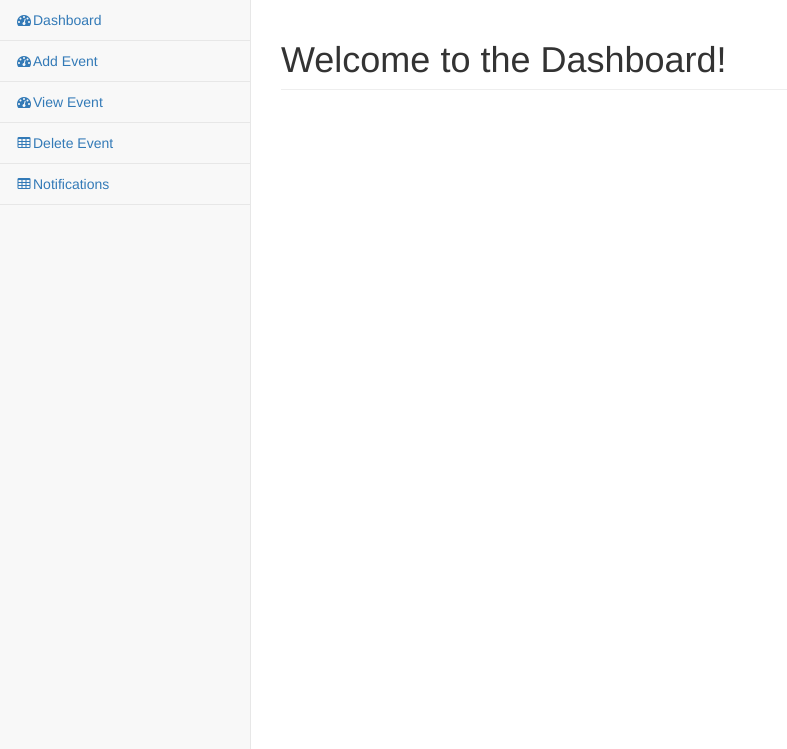
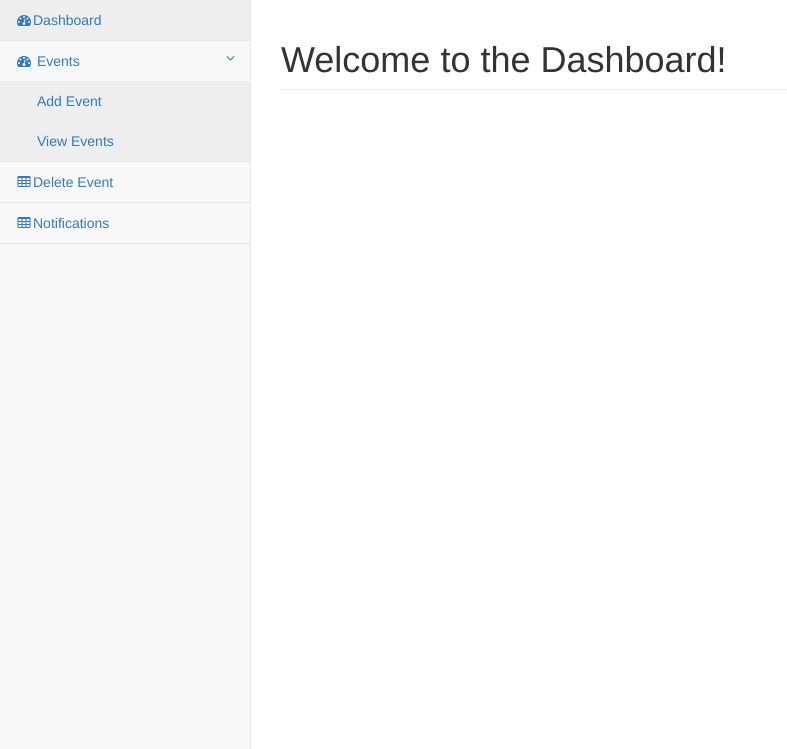
Before and after one commit to ankitjain28may/elastic-heart, a Laravel app: page /dashboard in a window 1280 px wide. Shown: the part 51-800 px from the top of the page, without its empty margins (0-787 px from the left). Run offline with Laravel 8, Linux system fonts and the light colour scheme; the visitor is signed in with stand-in values (Sample User, id 1); settings files or empty folders that the repository lacks are supplied; parts of the project's set-up code (start-up, migrations or seed data) failed here and were passed over; some libraries are stand-ins or nearby versions.

Commit message:
Menu Modularity

```diff
--- a/admin/resources/views/common.blade.php
+++ b/admin/resources/views/common.blade.php
@@ -24,7 +24,6 @@
     <link href="{{asset('dist/css/sb-admin-2.css')}}" rel="stylesheet">
 
     <!-- Morris Charts CSS -->
-    <link href="{{asset('bower_components/morrisjs/morris.css')}}" rel="stylesheet">
 
     <!-- Custom Fonts -->
     <link href="{{asset('bower_components/font-awesome/css/font-awesome.min.css')}}" rel="stylesheet" type="text/css">
@@ -71,28 +70,7 @@
                 </ul>
                 <!-- /.navbar-top-links -->
 
-            <div class="navbar-default sidebar" role="navigation">
-                <div class="sidebar-nav navbar-collapse">
-                    <ul class="nav" id="side-menu">
-                        <li>
-                            <a href="index.html"><i class="fa fa-dashboard fa-fw"></i>Dashboard</a>
-                        </li>
-                        <li>
-                            <a href="forms.html"><i class="fa fa-dashboard fa-fw"></i>Add Event</a>
-                        </li>
-                         <li>
-                            <a href="tables.html"><i class="fa fa-dashboard fa-fw"></i>View Event</a>
-                        </li>
-                       <li>
-                            <a href="tables.html"><i class="fa fa-table fa-fw"></i>Delete Event</a>
-                        </li>
-                        <li>
-                            <a href="notifications.html"><i class="fa fa-table fa-fw"></i>Notifications</a>
-                        </li>
-                    </ul>
-                </div>
-                <!-- /.sidebar-collapse -->
-            </div>
+                @include('menu')
                     <!-- /.navbar-static-side -->
             </nav>
 
@@ -110,7 +88,7 @@
         <script src="{{asset('bower_components/bootstrap/dist/js/bootstrap.min.js')}}"></script>
 
         <!-- Metis Menu Plugin JavaScript -->
-    <script src="')}}{{asset('bower_components/metisMenu/dist/metisMenu.min.js')}}"></script>
+        <script src="{{asset('bower_components/metisMenu/dist/metisMenu.min.js')}}"></script>
 
         <!-- Custom Theme JavaScript -->
         <script src="{{asset('dist/js/sb-admin-2.js')}}"></script>
--- /dev/null
+++ b/admin/resources/views/menu.blade.php
@@ -0,0 +1,28 @@
+<div class="navbar-default sidebar" role="navigation">
+    <div class="sidebar-nav navbar-collapse">
+        <ul class="nav" id="side-menu">
+            <li>
+                <a href="{{route('root')}}"><i class="fa fa-dashboard fa-fw"></i>Dashboard</a>
+            </li>
+            <li>
+                <a href="#"><i class="fa fa-dashboard fa-fw"></i> Events<span class="fa arrow"></span></a>
+                <ul class="nav nav-second-level">
+                    <li>
+                        <a href="{{route('root')}}"> Add Event</a>
+                    </li>
+                    <li>
+                        <a href="{{route('root')}}"> View Events</a>
+                    </li>
+                </ul>
+            </li>
+
+            <li>
+                <a href="tables.html"><i class="fa fa-table fa-fw"></i>Delete Event</a>
+            </li>
+            <li>
+                <a href="notifications.html"><i class="fa fa-table fa-fw"></i>Notifications</a>
+            </li>
+        </ul>
+    </div>
+    <!-- /.sidebar-collapse -->
+</div>
```
Lines whose indentation alone changed are shown as unchanged.
